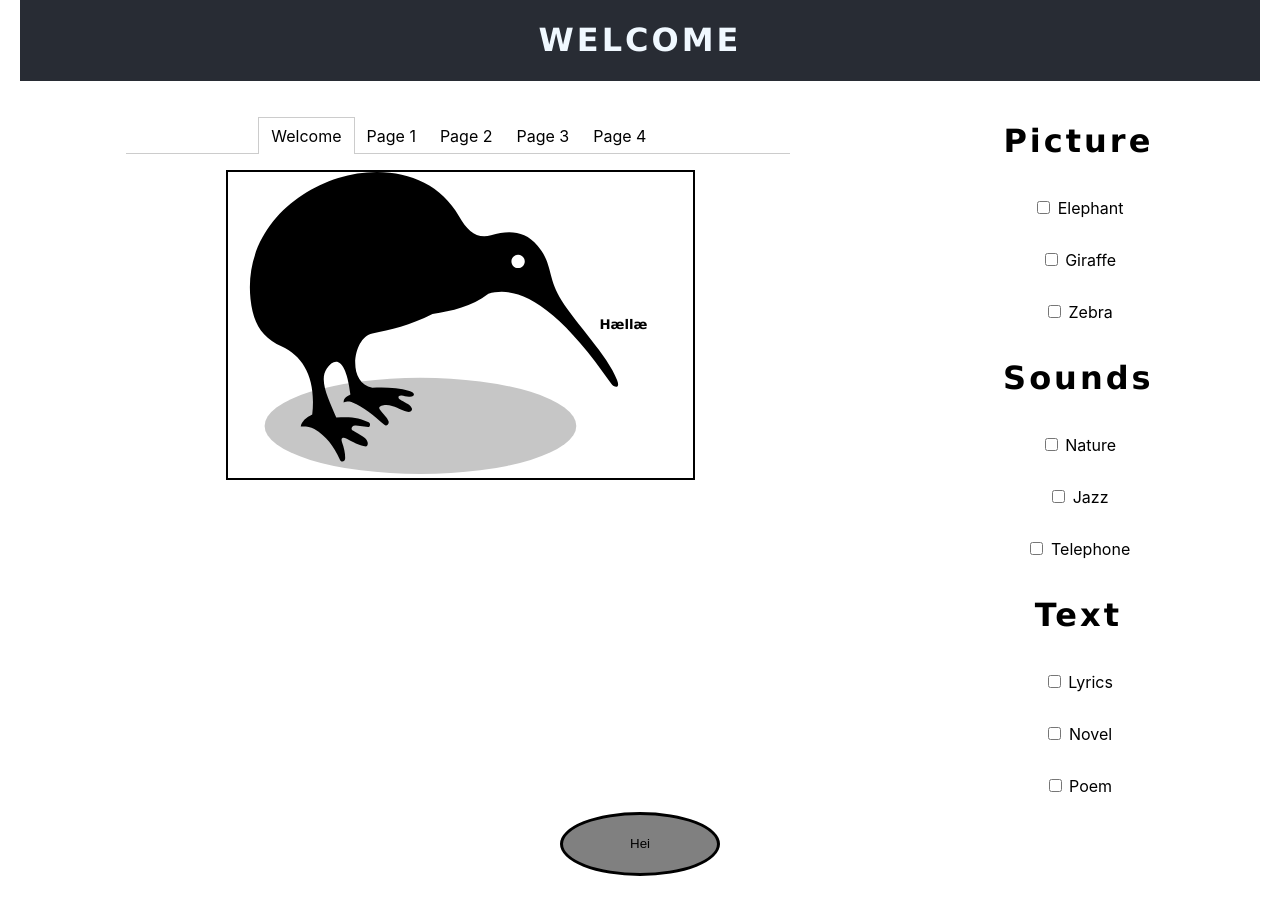
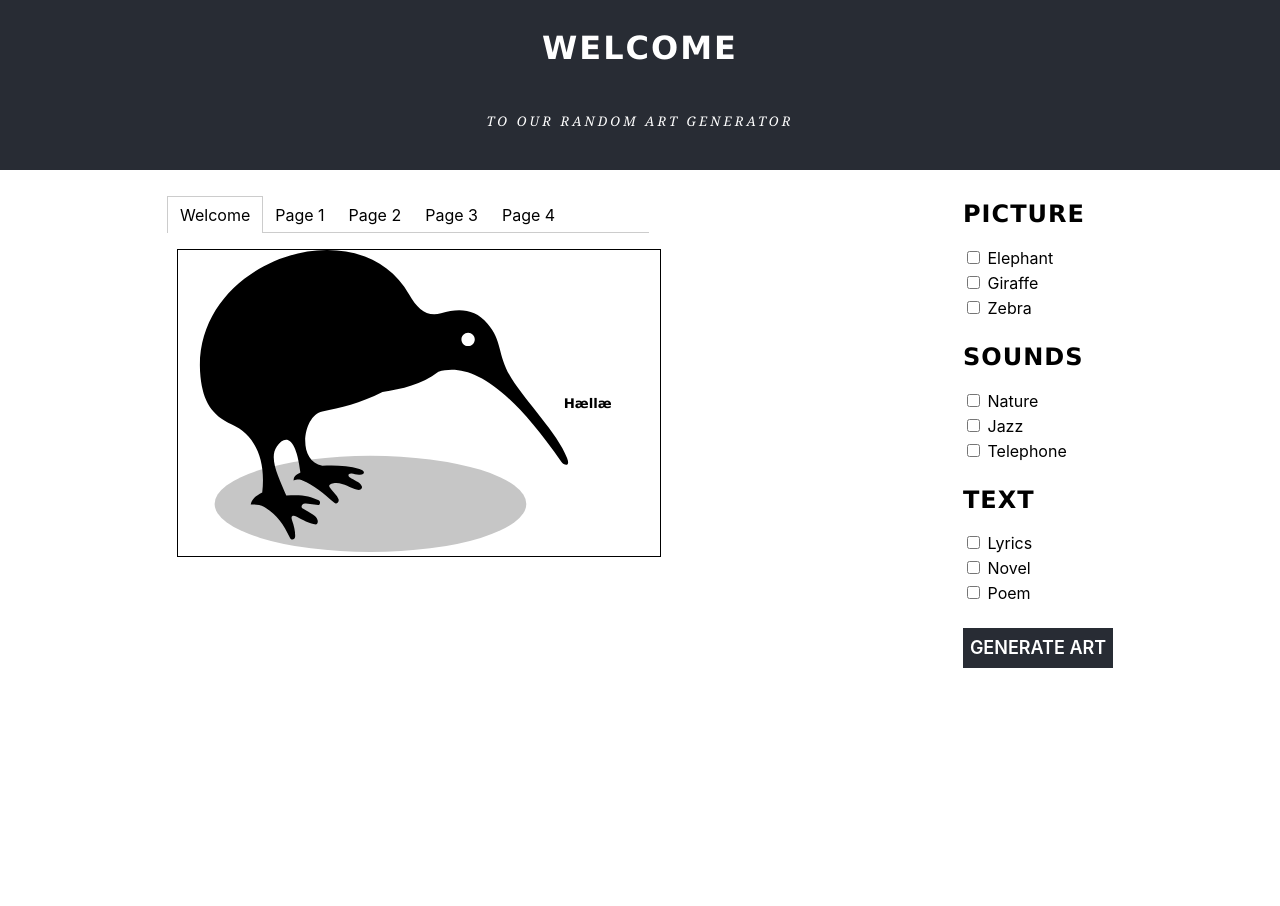
Before and after one commit to fridasolheim/IT2810-Project-2-React, a React (Create React App) app: page / in a window 1280 px wide. After the commit the page ends 800 px from the top, so only its background shows below. Built offline with nearby package versions, Linux system fonts and the light colour scheme.

Commit message:
Stylistic changes to checkboxes, header, and button.

```diff
--- a/src/App.css
+++ b/src/App.css
@@ -1,5 +1,5 @@
 .App {
-  text-align: center;
+  margin-top: 0px;
 }
 
 .App-logo {
@@ -23,11 +23,13 @@
   color: #61dafb;
 }
 .Content{
-  border: 2px solid black;
+  border: 1px solid black;
+  text-align: center;
   display: flex;
-  margin-left: 100px;
-  margin-right: 100px;
-  width: 70%;
+  margin-left: 10px;
+  margin-right: 10px;
+  width: 100%;
+  height: 100%;
   flex-direction: row;
   align-items: center;
 }
@@ -52,40 +54,56 @@
 }
 .Header{
   background-color: #282c34;
+  display: flex;
+  flex-direction: column;
+  justify-content: center;
+  height: 170px;
+  width: 100%;
+  line-height: 30px;
   font-family: -apple-system, BlinkMacSystemFont, 'Segoe UI', Roboto, Oxygen, Ubuntu, Cantarell, 'Open Sans', 'Helvetica Neue', sans-serif;
-  color: aliceblue;
-  margin-right: 20px;
-  margin-left: 20px;
-
+  color: white;
+  text-align: center;
   align-items: center;
   align-content: center;
-  text-align: center;
-
 }
 h1{
-  /*padding-top: 10px;*/
   font-family: Verdana, Geneva, Tahoma, sans-serif;
+  letter-spacing: 2px;
+}
+.h1-header{
+  font-family: Verdana, Geneva, Tahoma, sans-serif;
+  letter-spacing: 2px;
+}
+h2{
+  font-family: Verdana, Geneva, Tahoma, sans-serif;
+  letter-spacing: 1px;
+}
+.h5-header{
+  font-family: Georgia, 'Times New Roman', Times, serif;
+  font-style: italic;
   letter-spacing: 3px;
+  size: 18px;
+  color: white;
+  font-weight: 200;
 }
-
 .container1{
   display: flex;
   justify-content: space-around;
+  align-content: center;
   /*border: 2px solid black;*/
-  margin-right: 20px;
-  margin-left: 20px;
-  margin-top: 20px;
+  margin-right: 10px;
+  margin-left: 10px;
+  margin-top: 10px;
+  margin-bottom: 20px;
+
 }
 
 .checkBoxes{
   display: flex;
   justify-content: space-around;
   border: 2px solid black;
-  flex-direction: column;
-  width: 30%;
   margin-right: 20px;
   margin-left: 20px;
-
 }
 
 .checkboxesStyle{
@@ -93,8 +111,9 @@ h1{
   display: flex;
   align-items: left !important;
   flex-direction: column;
-  float:left;
-
+  vertical-align: middle;
+  float: left;
+  margin-bottom: 5px;
 
 }
 
@@ -117,10 +136,24 @@ h1{
 }
 
 .generate{
-  background-color: grey;
-  border:solid black;
-  height: 4rem;
-  width: 10rem;
-  border-radius: 50%;
-  margin-bottom: 30px
+  background-color: #282c34;
+  height: 40px;
+  line-height: 40px;
+  width: 150px;
+  margin-bottom: 20px;
+  margin-top: 20px;
+  vertical-align: middle;
+  font-size: 18px;
+  font-weight: 600;
+  color: white;
+  text-align: center;
+  align-content: center;
 }
+.generate:hover{
+  /*font-style: italic;*/
+  font-weight: 700;
+  color: #282c34;
+  background-color: white;
+  box-shadow: 0px 0px 0px 3px black;
+
+}
--- a/src/App.js
+++ b/src/App.js
@@ -1,17 +1,10 @@
 import React,{Component} from 'react';
-
 import kiwi from './kiwi.svg';
 import './App.css';
 import Header from './Components/Header';
-
 import Checkboxes from './Components/Checkboxes';
 import Tabs from './Components/Tabs';
-
-import Page from './Components/Page'
-
-
-
-
+import Page from './Components/Page';
 
 
 class App extends Component {
@@ -143,16 +136,13 @@ class App extends Component {
     console.log("Pic:"+this.state.chosenPicture,",Sound:"+this.state.chosenSound,",Text:"+this.state.chosenText)
   }
 
-
-
-
 render(){
 
   return(
 
     <div className="App">
 
-      <Header />
+      <Header/>
       <div className="container1">
       <Tabs>
 
@@ -165,7 +155,6 @@ render(){
       </div>
       <div label="Page 1">
       <Page soundNr={this.state.chosenSound}/>
-
       </div>
       <div label="Page 2">
         See ya later, <em>Alligator</em>!
@@ -177,19 +166,17 @@ render(){
         Heihei
       </div>
       </Tabs>
-
-
       <div className= "checkboxesStyle">
-          <h1>Picture</h1>
+        <h2>PICTURE</h2>
         <Checkboxes checkboxes={this.state.animals} checked={this.checked}/>
-          <h1>Sounds</h1>
+        <h2>SOUNDS</h2>
         <Checkboxes checkboxes={this.state.sounds} checked={this.checked}/>
-          <h1>Text</h1>
+        <h2>TEXT</h2>
         <Checkboxes checkboxes={this.state.text} checked={this.checked}/>
+        <div onClick={this.handleClick} className="generate">GENERATE ART</div>
+      </div>
     </div>
 
-        </div>
-        <button onClick={this.handleClick} className="generate">Hei</button>
     </div>
   );
 }};
--- a/src/Components/Checkbox.js
+++ b/src/Components/Checkbox.js
@@ -9,10 +9,8 @@ export class Checkbox extends Component{
         const{id, title} = this.props.choice;
         return(
             <div className='checkboxesStyle'>
-                <p>
-                    <input type='checkbox' onChange={this.props.checked.bind(this, id)} /> {' '}
-                    {title}
-                </p>
+                <span><input type='checkbox' onChange={this.props.checked.bind(this, id)} />{' '}{title}</span>
+
             </div>
         )
     }
--- a/src/Components/Header.js
+++ b/src/Components/Header.js
@@ -2,11 +2,10 @@ import React from 'react';
 
 function Header(){
     return(
-        <header className='Header'>
-            <h1>
-                WELCOME
-            </h1>
-        </header>
+        <div className='Header'>
+            <h1 className="h1-header">WELCOME </h1>
+            <h5 className="h5-header">TO OUR RANDOM ART GENERATOR</h5>
+        </div>
     )
 }
 
```
Lines whose indentation alone changed are shown as unchanged.
